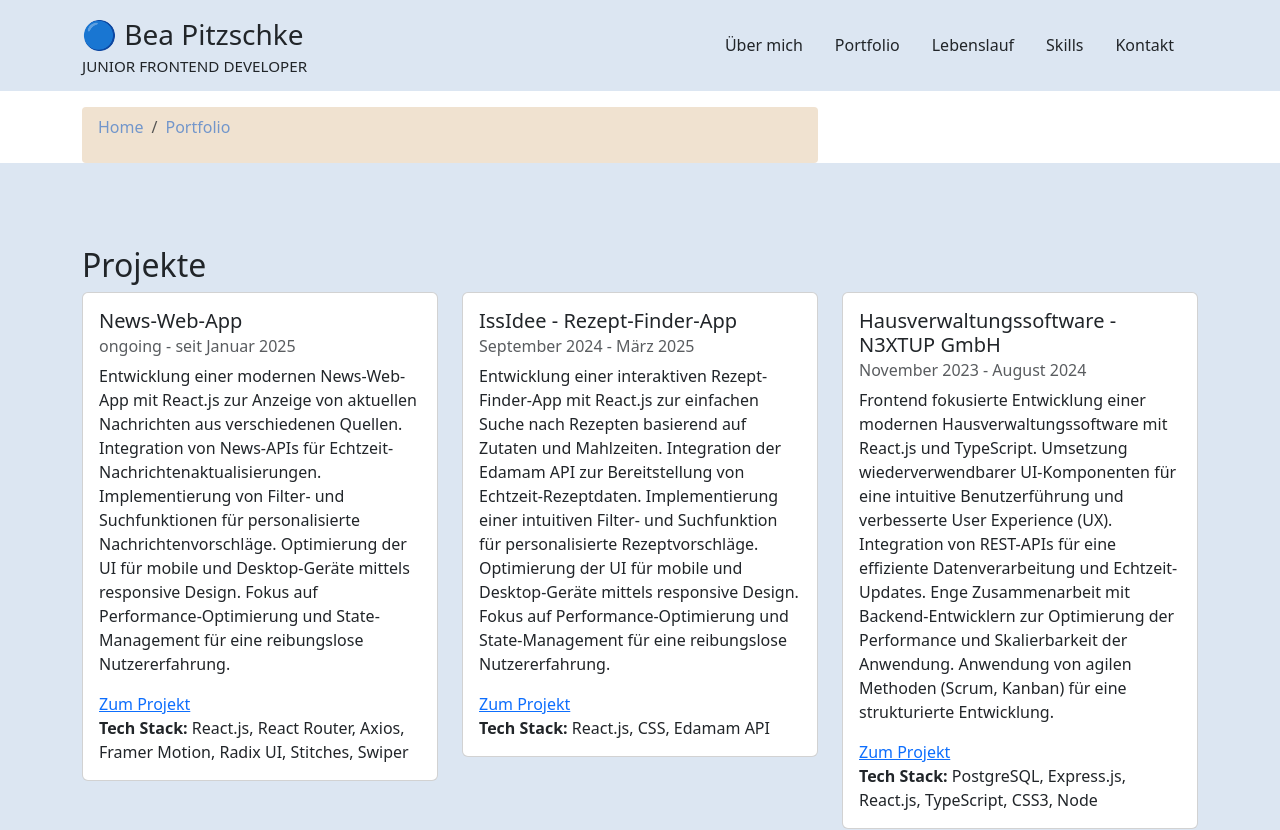
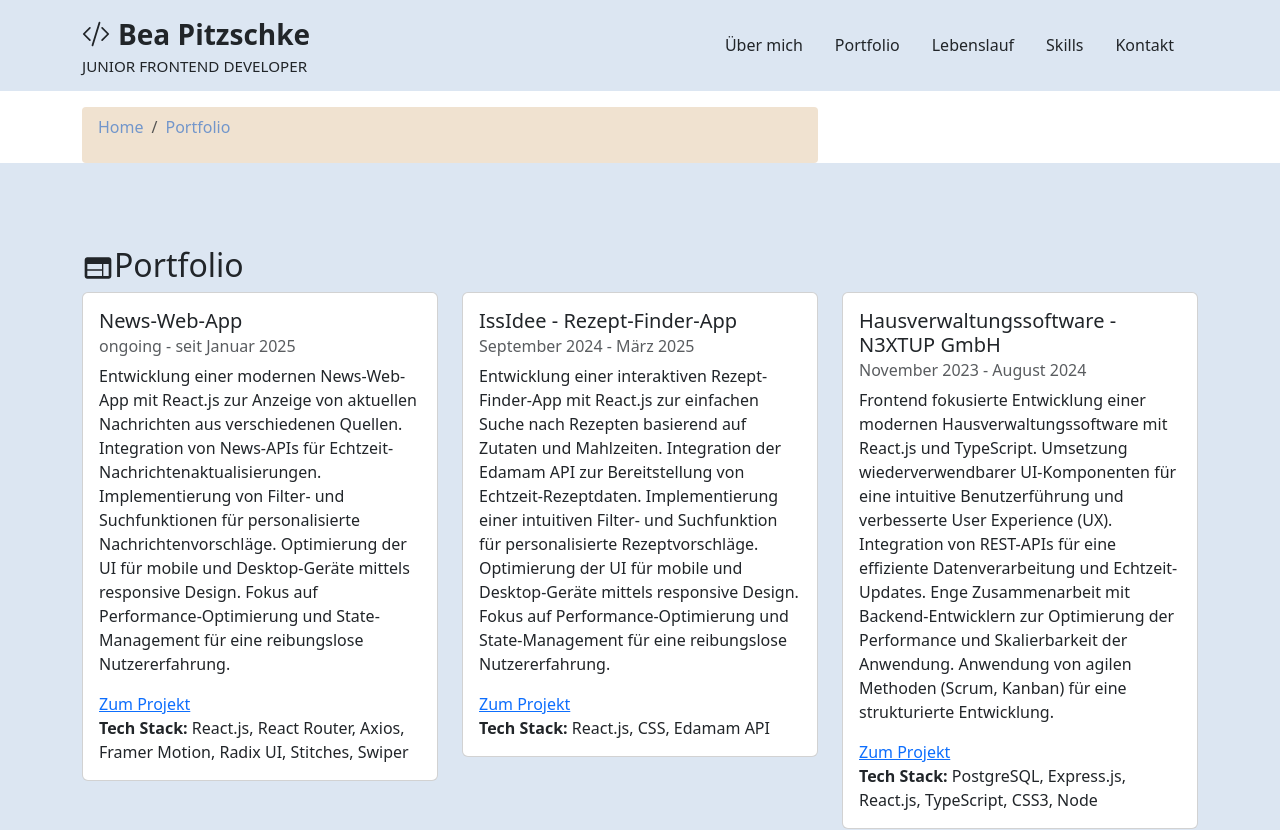
Before and after one commit to BeaCoden/my-cv, a React (Create React App) app: page /portfolio in a window 1280 px wide. Shown: the top 830 px of the page. Built offline with nearby package versions, Linux system fonts and the light colour scheme.

Commit message:
Enhance Navbar and Portfolio components; add icons to brand name and section title, and improve CSS for better layout and styling

```diff
--- a/src/components/navbar/Navbar.jsx
+++ b/src/components/navbar/Navbar.jsx
@@ -1,6 +1,7 @@
 import React, { useState } from "react";
 import { Navbar, Nav, Container } from "react-bootstrap";
 import { Sling as Hamburger } from "hamburger-react";
+import { BsCodeSlash } from "react-icons/bs";
 import styles from "./Navbar.module.css";
 
 const Navigation = () => {
@@ -15,7 +16,10 @@ const Navigation = () => {
         <Navbar.Brand
           href="/"
           className={styles.navbarBrandCustom}>
-          <div className={styles.brandName}>🔵 Bea Pitzschke</div>
+          <div className={styles.brandName}>
+            <BsCodeSlash />
+            Bea Pitzschke
+          </div>
           <div className={styles.brandTitle}>JUNIOR FRONTEND DEVELOPER</div>
         </Navbar.Brand>
 
--- a/src/components/navbar/Navbar.module.css
+++ b/src/components/navbar/Navbar.module.css
@@ -1,5 +1,5 @@
 .navbar {
-  background-color:var(--background-light-blue-color);
+  background-color: var(--background-light-blue-color);
   flex-direction: column;
 }
 
@@ -21,6 +21,10 @@
 
 .brandName {
   font-size: 1.75rem;
+  font-weight: bold;
+  display: flex;
+  align-items: center;
+  gap: .5rem;
 }
 
 .brandTitle {
@@ -56,7 +60,7 @@
 @media screen and (max-width: 991.98px) {
 
   .navbar {
-    background-color:var(--background-light-blue-color);
+    background-color: var(--background-light-blue-color);
     flex-direction: row;
     justify-content: space-between;
     align-items: center;
@@ -88,7 +92,7 @@
     left: 0;
     width: 100vw;
     height: 100vh;
-    background-color:var(--background-light-blue-color);
+    background-color: var(--background-light-blue-color);
     z-index: 9999;
     flex-direction: column;
     justify-content: center;
--- a/src/pages/portfolio/Portfolio.jsx
+++ b/src/pages/portfolio/Portfolio.jsx
@@ -1,6 +1,7 @@
 import React from "react";
 import { Container, Row, Col, Card } from "react-bootstrap";
 import data from "../../cvData.json";
+import { MdWeb } from "react-icons/md";
 import styles from "./Portfolio.module.css";
 
 const Portfolio = () => {
@@ -11,7 +12,10 @@ const Portfolio = () => {
       id="portfolio"
       className="py-5">
       <Container>
-        <h2>Projekte</h2>
+        <h2>
+          <MdWeb className={styles.icon} />
+          Portfolio
+        </h2>
         <Row>
           {projects.map((project, index) => (
             <Col
```
